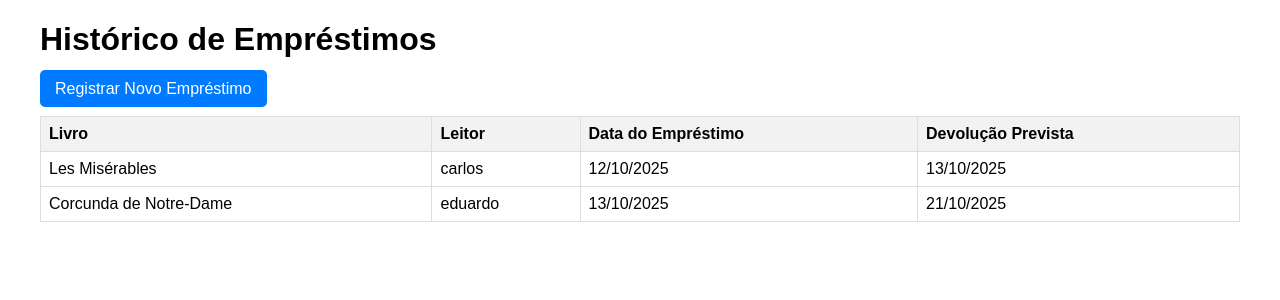
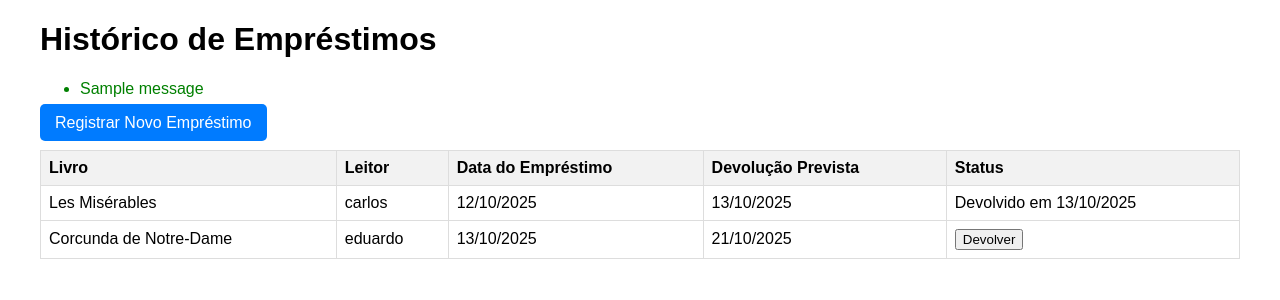
Before and after one commit to iaraAlicia/Biblioteca-RDM, a Django app: template biblioteca_virtual/acervo/templates/acervo/lista_emprestimos.html in a window 1280 px wide. Shown: the part 69-369 px from the top of the page. Run offline with Django 5.2, Linux system fonts and the light colour scheme; the template is opened without the code that fills it: values that come from a table or form of the project are taken from there, others are empty; data comes from the database, SQL or seed files in the repository; both versions use the stored data as it was after the commit; one stand-in notice (Sample message) is shown; parts of the project's set-up code (start-up, migrations or seed data) failed here and were passed over.

Commit message:
primeiras configurações de devolução de livro

```diff
--- a/biblioteca_virtual/acervo/templates/acervo/lista_emprestimos.html
+++ b/biblioteca_virtual/acervo/templates/acervo/lista_emprestimos.html
@@ -2,6 +2,15 @@
 
 {% block content %}
     <h1>Histórico de Empréstimos</h1>
+
+    {% if messages %}
+        <ul class="messages">
+            {% for message in messages %}
+                <li style="color: green;">{{ message }}</li>
+            {% endfor %}
+        </ul>
+    {% endif %}
+
     <a href="{% url 'adicionar_emprestimo' %}" class="btn">Registrar Novo Empréstimo</a>
     <br><br>
     <table>
@@ -11,7 +20,7 @@
                 <th>Leitor</th>
                 <th>Data do Empréstimo</th>
                 <th>Devolução Prevista</th>
-            </tr>
+                <th>Status</th> </tr>
         </thead>
         <tbody>
             {% for emprestimo in emprestimos %}
@@ -20,10 +29,20 @@
                 <td>{{ emprestimo.leitor }}</td>
                 <td>{{ emprestimo.data_emprestimo|date:"d/m/Y" }}</td>
                 <td>{{ emprestimo.data_devolucao_prevista|date:"d/m/Y" }}</td>
+                <td>
+                    {% if emprestimo.data_devolucao_real %}
+                        Devolvido em {{ emprestimo.data_devolucao_real|date:"d/m/Y" }}
+                    {% else %}
+                        <form action="{% url 'devolver_livro' emprestimo.id %}" method="post" style="display:inline;">
+                            {% csrf_token %}
+                            <button type="submit">Devolver</button>
+                        </form>
+                    {% endif %}
+                </td>
             </tr>
             {% empty %}
             <tr>
-                <td colspan="4">Nenhum empréstimo registrado.</td>
+                <td colspan="5">Nenhum empréstimo registrado.</td>
             </tr>
             {% endfor %}
         </tbody>
--- a/biblioteca_virtual/biblioteca_virtual/settings.py
+++ b/biblioteca_virtual/biblioteca_virtual/settings.py
@@ -11,7 +11,7 @@ https://docs.djangoproject.com/en/5.1/ref/settings/
 """
 
 from pathlib import Path
-import os
+
 
 # Build paths inside the project like this: BASE_DIR / 'subdir'.
 BASE_DIR = Path(__file__).resolve().parent.parent
@@ -56,7 +56,7 @@ ROOT_URLCONF = 'biblioteca_virtual.urls'
 TEMPLATES = [
     {
         'BACKEND': 'django.template.backends.django.DjangoTemplates',
-        'DIRS': [os.path.join(BASE_DIR, 'templates')],
+        'DIRS': [BASE_DIR / 'templates'],
         'APP_DIRS': True,
         'OPTIONS': {
             'context_processors': [
```
Also changed, not shown: biblioteca_virtual/acervo/views.py (+25 -0 lines), biblioteca_virtual/db.sqlite3.
